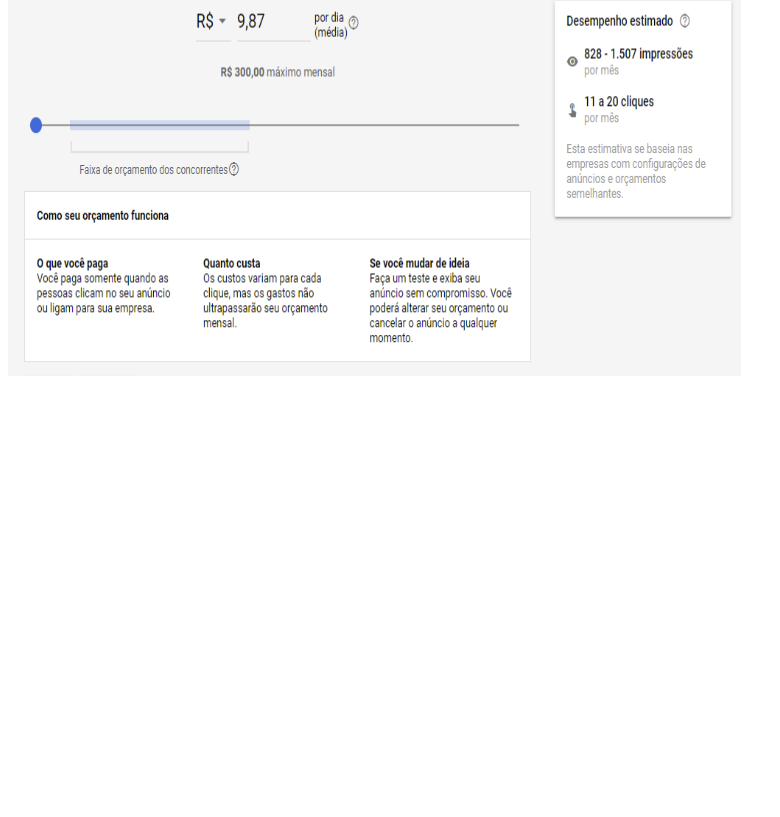
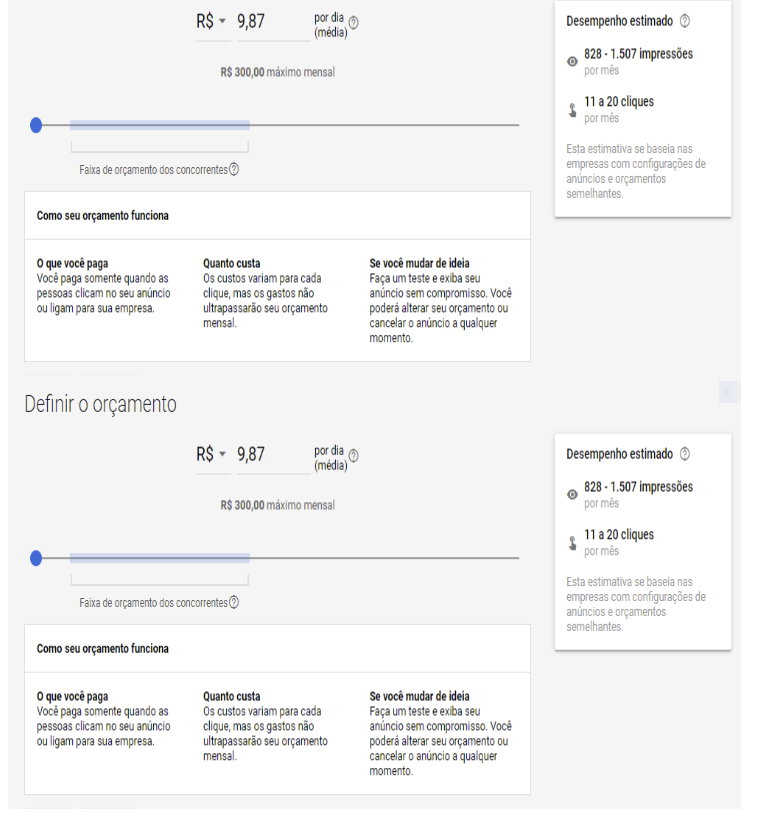
Before and after one commit to adsDevPro/Seo, a plain HTML site: page index.html in a window 1280 px wide. Shown: the part 1090-1907 px from the top of the page, without its empty margins (0-780 px from the left). Before the commit the page ends 1474 px from the top, so only its background shows below. Drawn offline with Linux system fonts and the light colour scheme.

Commit message:
Update index.html

```diff
--- a/index.html
+++ b/index.html
@@ -6,7 +6,7 @@
 
 <img style="-webkit-user-select: none;cursor: zoom-in;" src="https://raw.githubusercontent.com/adsDevPro/Seo/master/orcamento%206.PNG" width="733" height="433">
 
-
+<img style="-webkit-user-select: none;cursor: zoom-in;" src="https://raw.githubusercontent.com/adsDevPro/Seo/master/orcamento%206.PNG" width="733" height="433">
 
 
 
```
